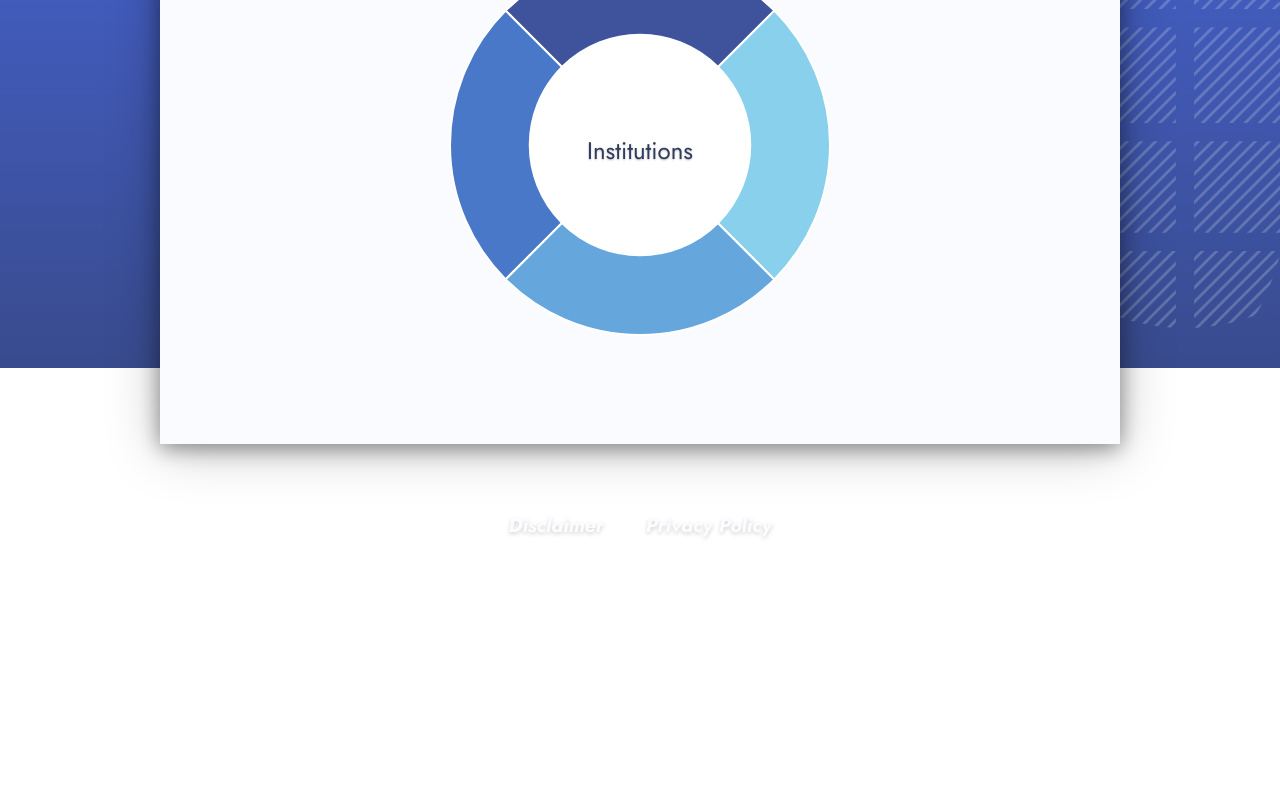
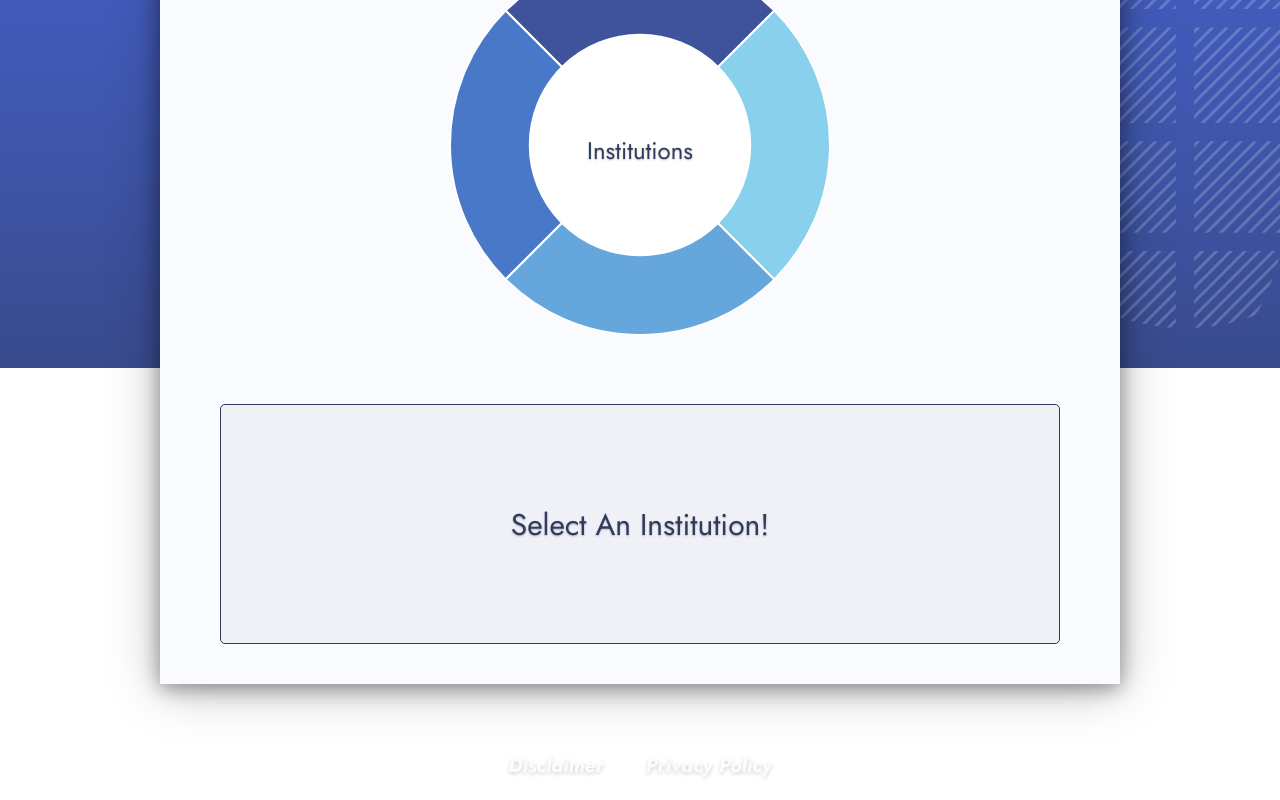
Before and after one commit to terra-utopia/terra-utopia-website, a Nuxt app: page /structure-of-terra in a window 1280 px wide. Shown: the part 432-1232 px from the top of the page. Before the commit the page ends 992 px from the top, so only its background shows below. Built offline with nearby package versions, Linux system fonts and the light colour scheme.

Commit message:
continued development of the institutions diagram on the structure of terra page

```diff
--- a/components/InstitutionsDiagram.vue
+++ b/components/InstitutionsDiagram.vue
@@ -1,5 +1,10 @@
 <template>
-    <div id="institutions-diagram" v-html="buildDiagram()"></div>
+    <div class="institutions-diagram">
+        <div id="diagram" v-html="buildDiagram()"></div>
+        <div class="institutions-text-wrapper">
+            <div id="institutions-text"></div>
+        </div>
+    </div>
 </template>
 
 <script>
@@ -180,12 +185,12 @@ export default {
                 if (path.id != "inner-circle"){
                     path.addEventListener("click", this.click);
                     path.addEventListener("mouseover", this.hover);
-                    path.addEventListener("mouseleave", this.mouseleave);
+                    path.addEventListener("mouseleave", this.updateInnerText);
                 }
             }
         },
         click(e){
-            const pathElements = document.getElementById("institutions-diagram").getElementsByTagName("path");
+            const pathElements = document.getElementById("diagram").getElementsByTagName("path");
             const children = document.getElementsByClassName(e.target.classList[e.target.classList.length-1]);
             if (this.currentDepth+1 == e.target.classList.length) {
                 if (children.length>1) {
@@ -206,6 +211,11 @@ export default {
                         path.style.pointerEvents = "none";
                     }
                 }
+                if (e.target.classList.length > 1) {
+                    this.$router.push({ path: "" , query: { target: e.target.classList[e.target.classList.length-2] } });
+                } else {
+                    this.$router.push({ path: "" , query: { }});
+                }
             }
         },
         hover(e){
@@ -220,7 +230,8 @@ export default {
             for (const text of texts) {
                 if (text.title.replace(/ /g,"")===targetClass) {
                     if (text.children && targetClasses.length>0) {
-                        targetText = this.getTargetText(text.children, targetClasses);
+                        let childText = this.getTargetText(text.children, targetClasses)
+                        targetText = (childText)?childText:text;
                     } else {
                         targetText = text;
                     }
@@ -228,14 +239,27 @@ export default {
             }
             return targetText;
         },
-        mouseleave(){
+        updateInnerText(){
+            let innerText = "Institutions";
             if (this.$route.query.target) {
                 let targetSelection = this.$route.query.target.split("-");
                 let targetText = this.getTargetText(this.content, targetSelection);
-                document.getElementById("diagram-inner").innerHTML=targetText.title;
-            } else {
-                document.getElementById("diagram-inner").innerHTML="Institutions";
+                if (targetText) {
+                    innerText = targetText.title;
                 }
+            }
+            document.getElementById("diagram-inner").innerHTML=innerText;
+        },
+        updateInstitutionsText(){
+            let institutionsText = "<h2>Select An Institution!</h2>";
+            if (this.$route.query.target) {
+                let targetSelection = this.$route.query.target.split("-");
+                let targetText = this.getTargetText(this.content, targetSelection);
+                if (targetText) {
+                    institutionsText = '<h2>'+targetText.title+'</h2>'+targetText.htmlContent;
+                }
+            }
+            document.getElementById("institutions-text").innerHTML=institutionsText;
         },
         displayCurrentChildren(){
             if (this.$route.query.target) {
@@ -252,7 +276,7 @@ export default {
                     newTargetSelection[counter] = newTargetClass;
                     counter++;
                 };
-                const pathElements = document.getElementById("institutions-diagram").getElementsByTagName("path");
+                const pathElements = document.getElementById("diagram").getElementsByTagName("path");
 
                 this.currentDepth=newTargetSelection.length;
 
@@ -281,6 +305,11 @@ export default {
                                 }
                             }
                         }
+                        if (children.length===1) {
+                            this.currentDepth--;
+                        }
+                    } else {
+                        this.currentDepth--;
                     }
 
                     newTargetSelection.pop();
@@ -290,14 +319,22 @@ export default {
     },
     mounted(){
         this.displayCurrentChildren();
+        this.updateInnerText();
+        this.updateInstitutionsText();
         this.addEventListeners();
+    },
+    watch:{
+        $route(){
+            this.updateInstitutionsText();
+        }
     }
 }
 </script>
 
 <style lang="scss"> //not scoped, because otherwise the svg will not be affected
 @import "~/assets/shared-styles.scss";
-#institutions-diagram{
+.institutions-diagram{
+    #diagram{
         position: relative;
 
         #diagram-inner{
@@ -324,4 +361,30 @@ export default {
         }
     }
 
+    .institutions-text-wrapper{
+        display: flex;
+        justify-content: center;
+        align-content: center;
+
+        width: 100%;
+        min-height: 30vh;
+        background: rgba($c-extradark, .05);
+        border: 1px solid $c-extradark;
+        border-radius: 5px;
+        padding: 24px;
+
+        #institutions-text{
+            align-self: center;
+
+            h2{
+                font-size: 30px;
+            }
+
+            p{
+                font-size: 20px;
+            }
+        }
+    }
+}
+
 </style>
--- a/pages/structure-of-terra.vue
+++ b/pages/structure-of-terra.vue
@@ -2,6 +2,7 @@
     <main class="JoinPage">
         <CenteredBodyColumn>
             <Card :heading="'Structure Of Terra'" :isSuperHeading="false">
+
                 <InstitutionsDiagram :content="$options._staticData.institutions" />
             </Card>
         </CenteredBodyColumn>
```
Lines whose indentation alone changed are shown as unchanged.
